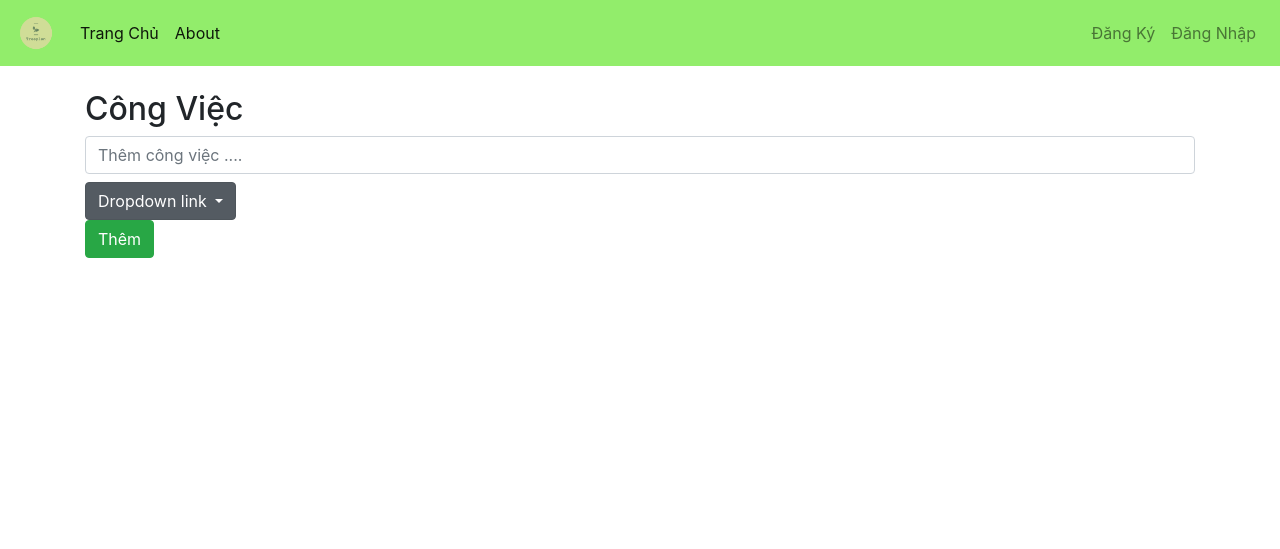
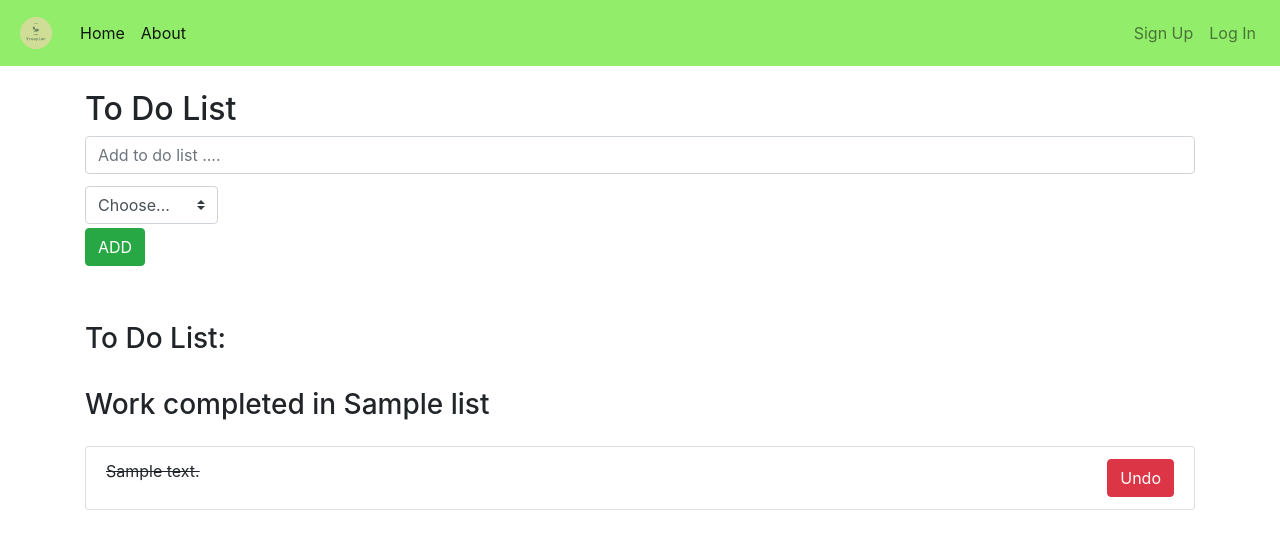
Before and after one commit to TienHT/ToDoList, a Django app: template templates/main/index.html in a window 1280 px wide. Shown: the top 549 px of the page. Run offline with Django 3.2, Linux system fonts and the light colour scheme; tables that the repository leaves empty hold one stand-in row (values such as "Sample post"); the template is opened without the code that fills it: values that come from a table or form of the project are taken from there, most other values are stand-ins (such as "Sample title", 1, 10 or a date in 2020); some libraries are stand-ins or nearby versions.

Commit message:
add new task list

```diff
--- a/main/models.py
+++ b/main/models.py
@@ -3,8 +3,10 @@ from user.models import User
 from django.conf import settings
 from django.utils import timezone
 # Create your models here.
+
 class List(models.Model):
-    title = models.CharField(max_length = 255)
+    title = models.CharField(max_length = 255,default = 'Daily Activities')
+    user = models.ForeignKey(settings.AUTH_USER_MODEL,on_delete=models.CASCADE,default = None,blank = True,null=True)
     added_date =models.DateTimeField(auto_now_add=True)
     def __str__(self):
         return self.title
@@ -12,13 +14,11 @@ class List(models.Model):
 
 class Todo(models.Model):
     text =models.CharField(max_length = 255)
-    task_list = models.ForeignKey(List,on_delete=models.CASCADE,default = 6)
-
-    user = models.ForeignKey(settings.AUTH_USER_MODEL,on_delete=models.CASCADE)
+    listTask = models.ForeignKey(List,on_delete=models.CASCADE,default = None,blank = True,null=True)
     due_time = models.DateField(default = timezone.now())
     added_date =models.DateTimeField(auto_now_add=True)
     description = models.TextField(default='')
     is_completed = models.BooleanField(default=False)
 
     def __str__(self):
-        return self.text + '-->' +self.user.username
+        return self.text + ' of ' +self.listTask.title
--- a/templates/base/base.html
+++ b/templates/base/base.html
@@ -20,7 +20,7 @@
           <div class="collapse navbar-collapse" id="navbarSupportedContent">
             <ul class="navbar-nav mr-auto">
               <li class="nav-item active">
-                <a class="nav-link" href="{% url 'main:index' %}">Trang Chủ <span class="sr-only">(current)</span></a>
+                <a class="nav-link" href="{% url 'main:index' %}">Home <span class="sr-only">(current)</span></a>
               </li>
 
               {% if user.is_authenticated %}
@@ -28,11 +28,13 @@
                 <a class="nav-link dropdown-toggle" href="#" id="navbarDropdown" role="button" data-toggle="dropdown" aria-haspopup="true" aria-expanded="false">
                   Danh Sách
                 </a>
+
                 <div class="dropdown-menu" aria-labelledby="navbarDropdown">
-                  <a class="dropdown-item" href="#">Action</a>
-
+                  {% for item in listTask%}
+                  <a class="dropdown-item" href="{{item.id}}">{{item.title}}</a>
+                  {%endfor%}
                   <div class="dropdown-divider"></div>
-                  <a class="dropdown-item" href="#">Tạo Danh Sách mới</a>
+                  <a class="dropdown-item" href="#">Add New Task List</a>
                 </div>
               </li>
 
@@ -44,21 +46,21 @@
             </ul>
             <form class="form-inline">
               {% if user.is_authenticated %}
-              <input class="form-control mr-sm-2" type="search" placeholder="Công việc..." aria-label="Search">
-              <button class="btn btn-outline-success my-2 my-sm-0" type="submit">Tìm Kiếm</button>
+              <input class="form-control mr-sm-2" type="search" placeholder="Searching To Do List..." aria-label="Search">
+              <button class="btn btn-outline-success my-2 my-sm-0" type="submit">Search</button>
               {% endif %}
             </form>
             <ul class="navbar-nav">
               {% if user.is_authenticated %}
               <li class="nav-item ">
-                <a class="nav-link" href="{% url 'user:logout' %}">Đăng Xuất <span class="sr-only">(current)</span></a>
+                <a class="nav-link" href="{% url 'user:logout' %}">Log out<span class="sr-only">(current)</span></a>
               </li>
               {% else %}
                 <li class="nav-item ">
-                <a class="nav-link" href="{% url 'user:register' %}">Đăng Ký <span class="sr-only">(current)</span></a>
+                <a class="nav-link" href="{% url 'user:register' %}">Sign Up<span class="sr-only">(current)</span></a>
               </li>
               <li class="nav-item ">
-                <a class="nav-link" href="{% url 'user:login' %}">Đăng Nhập <span class="sr-only">(current)</span></a>
+                <a class="nav-link" href="{% url 'user:login' %}">Log In<span class="sr-only">(current)</span></a>
               </li>
               {% endif %}
 
--- a/templates/main/index.html
+++ b/templates/main/index.html
@@ -3,23 +3,33 @@
  {% block content%}
       <div class="row mt-4 ">
         <div class="col ">
-          <h2>Công Việc</h2>
+          <h2>To Do List</h2>
           <div class="inline">
             <form class="inline" action="{% url 'main:addtodo' %}" method="POST">
 
-            <input type="text" name="content" class="form-control mb-2 mr-sm-2"  placeholder="Thêm công việc ...." required>
-            <div class="dropdown show">
-              <a class="btn btn-secondary dropdown-toggle" href="#" role="button" id="dropdownMenuLink" data-toggle="dropdown" aria-haspopup="true" aria-expanded="false">
-                Dropdown link
-              </a>
-              {% for item in todoItems %}
+            <input type="text" name="content" class="form-control mb-2 mr-sm-2"  placeholder="Add to do list ...." required>
+
+                <div class="form-row align-items-center">
+                  <div class="col-auto my-1">
+
+                    <select class="custom-select mr-sm-2" name="idTask" >
+                      <option selected>Choose...</option>
+                      {% for item in listTask%}
+                      <option value='{{item.id}}'>{{item.title}}</option>
+                      {%endfor%}
+                    </select>
+                  </div>
+
               <div class="dropdown-menu" aria-labelledby="dropdownMenuLink">
-                <a class="dropdown-item" href="#">{{item.task_list.title}}</a>
-               <a class="dropdown-item" href="#">tạo Mới</a>
+
+                {%for item in listTask%}
+                <a class="dropdown-item" href="#">{{item.title}}</a>
+                {% endfor%}
+
               </div>
-               {% endfor%}
+
             </div>
-            <button type="submit" class="btn btn-success mb-2">Thêm</button>
+            <button type="submit" class="btn btn-success mb-2">ADD</button>
           </form>
           </div>
 
@@ -29,51 +39,60 @@
       </div>
 
 
-      {% if lengthItem == 0  %}
-      <h3 class="mt-4">Không có công việc cần làm</h3>
-      {% elif lengthItem > 0  %}
 
-      <h3 class="mt-4">Có {{lengthItem}} việc cần làm : </h3>
+
+
+
         <div class="row mt-4">
           <div class="col">
-            <ul class="list-group">
-              {% for item in todoItems %}
-                    {%if not item.is_completed %}
-                      <a href="{% url 'main:edit' item.id %}"><li class="list-group-item">{{item.text}}
+
+                   <h3 class="mt-4">To Do List:</h3>
+
+            <ul class="list-group" >
+
+
+                   {% for item in listToDo %}
+                   {%if not item.is_completed %}
+                      <a href="{% url 'main:edit' item.id %}">
+                      <li class="list-group-item">{{item.text}}
                         <div class="float-right">
                           <div class="btn-toolbar" role="toolbar" aria-label="Toolbar with button groups">
                             <div class="btn-group mr-2" role="group" aria-label="First group">
-                            <a href="{% url 'main:completetodo' item.id %}"><button type="submit" class="btn btn-warning mr-sm-3 " >Hoàn Thành</button></a>
+                            <a href="{% url 'main:completetodo' item.id %}"><button type="submit" class="btn btn-warning mr-sm-3 " >Complete</button></a>
                           <form action="{% url 'main:deletetodo' item.id %}" method="POST">
-                          <button type="submit" class="btn btn-danger">Xóa</button>
+                          <button type="submit" class="btn btn-danger">Remove</button>
                           </form>
                             </div>
 
                           </div>
 
-                        </div>
+                        </div><br><span >&nbsp;in {{item.listTask.title}}</span>
 
                       </li>
-                    </a>
-                    {% endif %}
-              {% endfor %}
+                      </a><br>
+
+
+                      {% endif %}
+                    {% endfor %}
+
+
             </ul>
+
           </div>
         </div>
-        {% endif %}
 
-        {% if lengthItemCompleted > 0 %}
-        <h3 class="mt-4">Có {{lengthItemCompleted}} đã hoàn thành: </h3>
+
+        <h3 class="mt-4">Work completed in {{listSpecificTask.title}} </h3>
       <div class="row mt-4">
         <div class="col">
           <ul class="list-group">
-            {% for item in todoItems %}
+            {% for item in listToDo %}
                   {%if item.is_completed %}
                   <li class="list-group-item"><del>{{item.text}}</del>
                     <div class="float-right">
                       <div class="btn-toolbar" role="toolbar" aria-label="Toolbar with button groups">
                       <form action="{% url 'main:undo' item.id %}" method="POST">
-                      <button type="submit" class="btn btn-danger">Hoàn Tác</button>
+                      <button type="submit" class="btn btn-danger">Undo</button>
                       </form>
                       </div>
                     </div>
@@ -83,5 +102,5 @@
           </ul>
         </div>
       </div>
-         {% endif %}
+
  {% endblock %}
--- a/user/models.py
+++ b/user/models.py
@@ -34,7 +34,7 @@ class UserManager(BaseUserManager):
 
 class User(AbstractBaseUser,PermissionsMixin):
     #User information
-    username=models.CharField(max_length = 255,verbose_name = 'Tên Đăng Nhập',unique = True,default = '')
+    username=models.CharField(max_length = 255,unique = True,default = '')
     email = models.EmailField(max_length = 255,unique =True)
     fullName = models.CharField(max_length = 255,verbose_name = 'Họ Tên')
     gender = models.CharField(max_length = 100)
```
Also changed, not shown: main/views.py (+11 -8 lines), main/migrations/0012_auto_20200517_1513.py (added), main/migrations/0013_auto_20200517_1523.py (added), main/migrations/0014_auto_20200517_1527.py (added), main/migrations/0015_auto_20200517_1619.py (added), main/urls.py (line endings or trailing spaces), user/migrations/0010_auto_20200517_1523.py (added).
